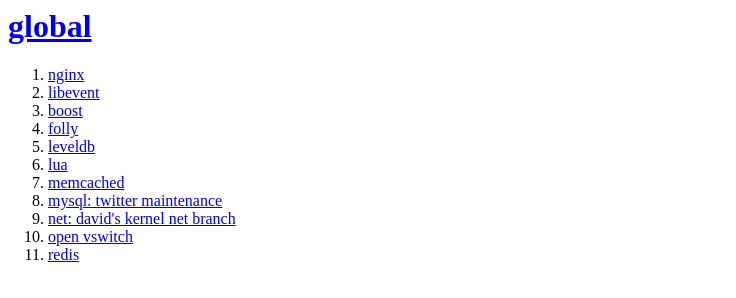
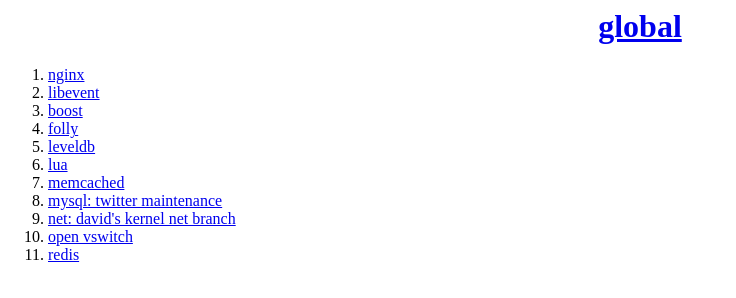
Before and after one commit to duanjiong/configure, a plain HTML site: page index.html in a window 1280 px wide. Shown: the whole page, without its empty margins (0-736 px from the left). Drawn offline with Linux system fonts and the light colour scheme.

Commit message:
fix
Signed-off-by: Duan Jiong <duanj@chargerlink.com>

```diff
--- a/index.html
+++ b/index.html
@@ -6,7 +6,7 @@
 	</head>
 
 	<body>
-		<h1><a href="http://www.gnu.org/software/global/globaldoc_toc.html"/>global</h1>
+		<h1 align="center"><a href="http://www.gnu.org/software/global/globaldoc_toc.html"/>global</h1>
 
 		<ol>
 			<li><a href="nginx/HTML/"/>nginx</li>
```
